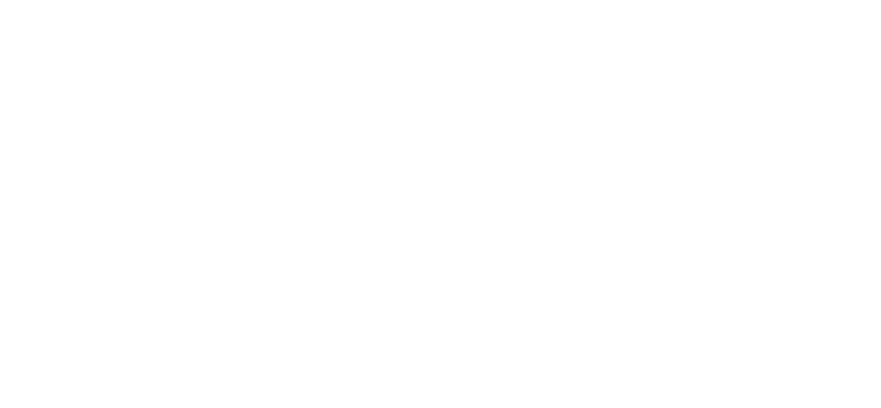
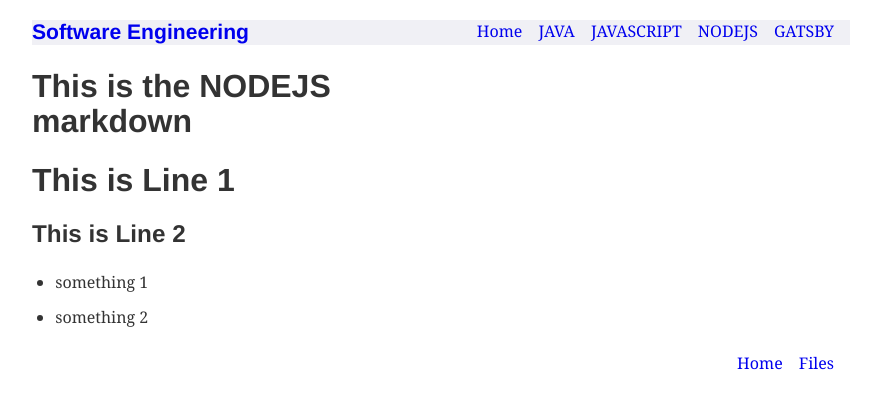
Before and after one commit to rdbasu/hello-gatsby, a Gatsby site: page /nodejsmd in a window 1280 px wide. Before the commit this address had no page. Shown: the whole page, without its empty margins (199-1080 px from the left). Built offline with nearby package versions, Linux system fonts and the light colour scheme; Gatsby itself is replaced by a stand-in of ours; some packages are replaced by stand-ins of ours.

Commit message:
Third Commit

```diff
--- a/gatsby-config.js
+++ b/gatsby-config.js
@@ -2,7 +2,7 @@
     siteMetadata: {
         title: `Part of the { Hello } World Series`,
         java: `JAVA`,
-        header: `Software Engineering NO`
+        header: `Software Engineering`
     },
     plugins: [
         {
--- /dev/null
+++ b/src/pages/nodejsmd.md
@@ -0,0 +1,9 @@
+---
+title: "This is the NODEJS markdown"
+---
+
+# This is Line 1
+## This is Line 2
+
+* something 1
+* something 2
```
Also changed, not shown: src/pages/gatsby.js (+10 -0 lines).
